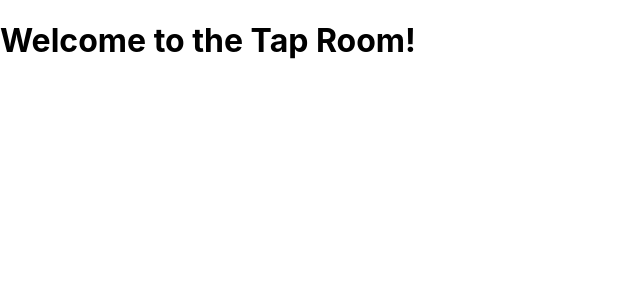
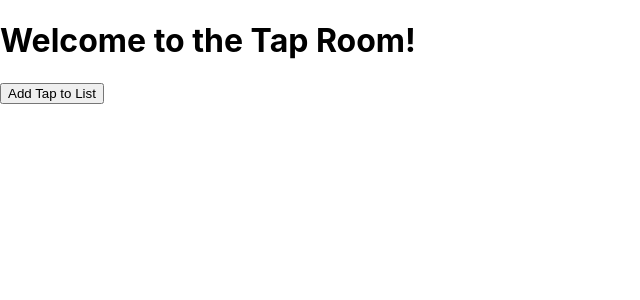
Before and after one commit to NoelKirkland/tap-room-redux, a React (Create React App) app: page / in a window 1280 px wide. Shown: the top 300 px of the page, without its empty margins (0-640 px from the left). Built offline with nearby package versions, Linux system fonts and the light colour scheme.

Commit message:
compile successfully compile but Tap component is not clickable for some reason

```diff
--- a/src/components/App.js
+++ b/src/components/App.js
@@ -1,10 +1,12 @@
 import React from "react";
 import Header from "./Header";
+import TapRoom from "./TapRoom";
 
 function App(){
   return (
     <React.Fragment>
       <Header />
+      <TapRoom />
     </React.Fragment>
   );
 }
--- a/src/components/NewTapForm.js
+++ b/src/components/NewTapForm.js
@@ -6,7 +6,7 @@ function NewTapForm(props){
 
   function handleNewTapFormSubmission(event){
     event.preventDefault();
-    props.onNewTapCreation({name: event.target.names.value, brand: event.target.brand.value, price: event.target.price.value, flavor: event.target.flavor.value, pints: 124, id: v4()});
+    props.onNewTapCreation({name: event.target.name.value, brand: event.target.brand.value, price: event.target.price.value, flavor: event.target.flavor.value, pints: 124, id: v4()});
   }
 
   return (
--- a/src/components/TapList.js
+++ b/src/components/TapList.js
@@ -1,5 +1,5 @@
 import React from "react";
-import Ticket from "./Ticket";
+import Tap from "./Tap";
 import PropTypes from "prop-types";
 
 function TapList(props){
@@ -18,7 +18,7 @@ function TapList(props){
   );
 }
 
-TapList.PropTypes = {
+TapList.propTypes = {
   tapList: PropTypes.array,
   onTapSelection: PropTypes.func
 };
--- a/src/components/TapRoom.js
+++ b/src/components/TapRoom.js
@@ -1,8 +1,11 @@
 import React from 'react';
+import NewTapForm from './NewTapForm';
+import TapList from './TapList';
+import TapDetail from './TapDetail';
 
 class TapRoom extends React.Component {
 
-  constructor(){
+  constructor(props){
     super(props);
     this.state = {
       formVisibleOnPage: false,
@@ -46,12 +49,12 @@ class TapRoom extends React.Component {
       buttonText = "Return to Tap List";
     } else {
       currentlyVisibleState = <TapList tapList={this.state.masterTapList} onTapSelection={this.handleChangingSelectedTap}/>;
-      cuttonText = "Add Tap to List";
+      buttonText = "Add Tap to List";
     }
     return(
       <React.Fragment>
         {currentlyVisibleState}
-        <button onClick={this.handlClick}>{buttonText}</button>
+        <button onClick={this.handleClick}>{buttonText}</button>
       </React.Fragment>
     )
   }
```
Lines whose indentation alone changed are shown as unchanged.
